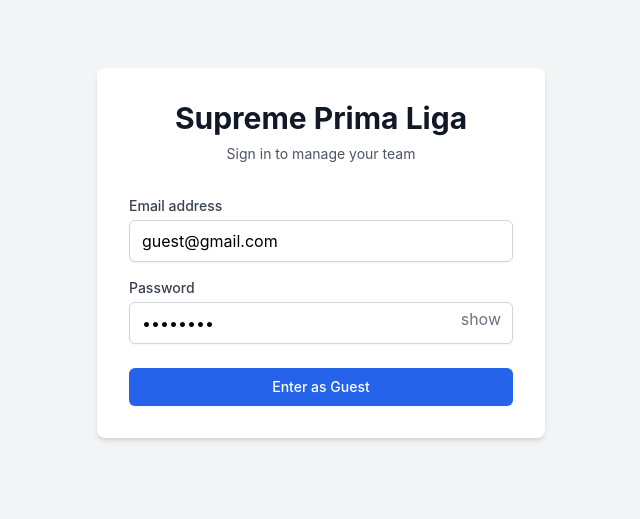
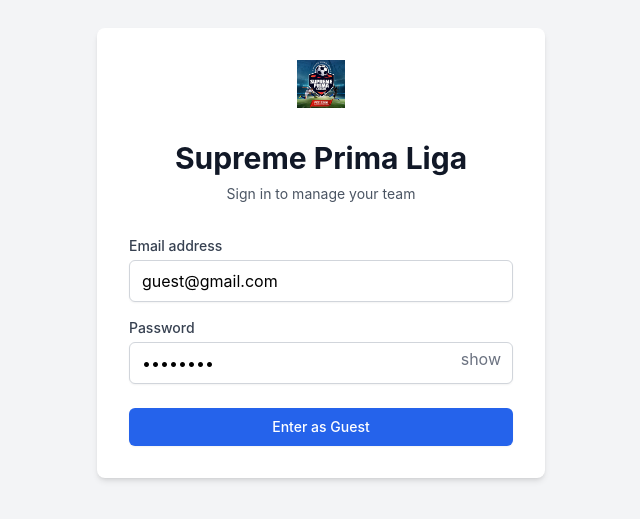
Before and after one commit to Oluwaseun4244/football-competition, a React (Create React App) app: page / in a window 1280 px wide. Shown: the part 147-666 px from the top of the page, without its empty margins (319-959 px from the left). Built offline with nearby package versions, Linux system fonts and the light colour scheme.

Commit message:
logo added

```diff
--- a/src/pages/Login.tsx
+++ b/src/pages/Login.tsx
@@ -3,6 +3,8 @@
 // import { AuthContext } from '../context/AuthContext';
 import { usePostQuery } from '../utils/apiUtils';
 import Button from '../components/ui/Button';
+import logo from '../images/prima-logo.jpeg';
+
 const Login: React.FC = () => {
   const navigate = useNavigate();
   // const auth = useContext(AuthContext);
@@ -48,6 +50,9 @@
   return (
     <div className="min-h-screen bg-gray-100 flex items-center justify-center p-4">
       <div className="max-w-md w-full space-y-8 bg-white p-8 rounded-lg shadow-md">
+        <div className='flex items-center justify-center'>
+          <img src={logo} alt="logo" className='w-12 h-12' />
+        </div>
         <div>
           <h2 className="text-center text-3xl font-bold text-gray-900">
             Supreme Prima Liga
```
Also changed, not shown: src/images/prima-logo.jpeg (added).
